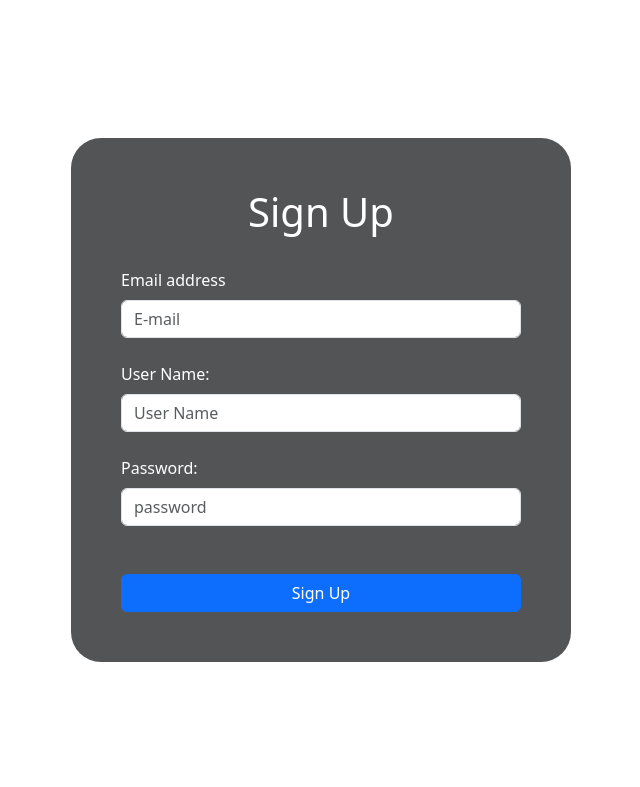
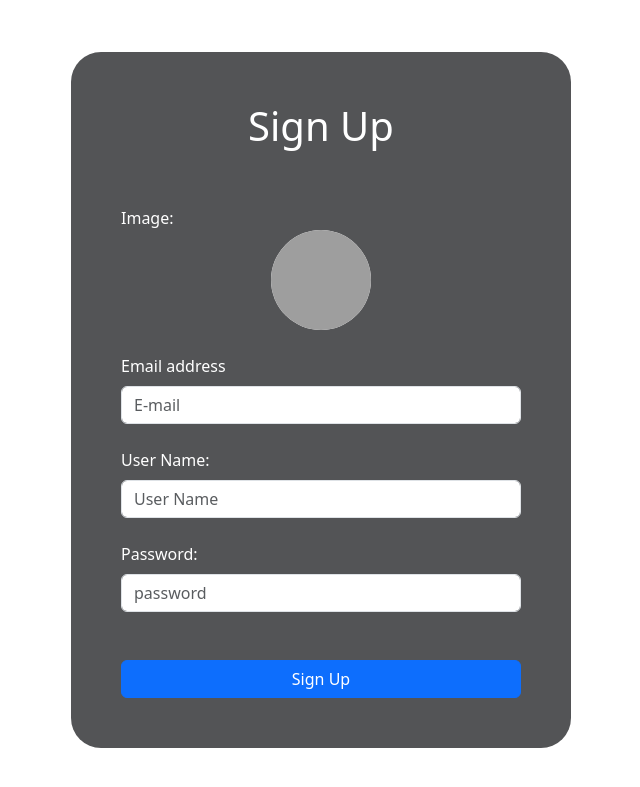
Before and after one commit to Vinayrk2/Real-time-multi-user-collaboration-To-Do-List-Application, a Django app: page /auth/signup in a window 1280 px wide. Shown: the top 787 px of the page, without its empty margins (319-959 px from the left). Run offline with Django 5.2, Linux system fonts and the light colour scheme; grey boxes are pictures that could not be loaded.

Commit message:
"Updated login and signup templates with changes to form fields, labels, and styles."

```diff
--- a/TodoApp/authentication/templates/signup.html
+++ b/TodoApp/authentication/templates/signup.html
@@ -8,11 +8,11 @@
     <link href="https://cdn.jsdelivr.net/npm/bootstrap@5.3.3/dist/css/bootstrap.min.css" rel="stylesheet"
         integrity="sha384-QWTKZyjpPEjISv5WaRU9OFeRpok6YctnYmDr5pNlyT2bRjXh0JMhjY6hW+ALEwIH" crossorigin="anonymous" />
     <style>
-
-        .app{
+        .app {
             height: 100vh;
             width: 100vw;
         }
+
         form {
             width: 500px;
             max-width: 700px;
@@ -20,7 +20,10 @@
             border-radius: 30px;
             padding: 50px;
             background: #131417b9;
-            color:white;
+            color: white;
+        }
+        #file{
+            display: none;
         }
     </style>
 
@@ -32,30 +35,54 @@
 
         <div class="row mx-auto">
             <div class="signup d-block">
-        <form method="post" action="/auth/signup">
-            {% csrf_token %}
+                <form action="/auth/signup" method="post">
+
                     <div class="mb-4">
                         <h1 class="title d-flex justify-content-center">Sign Up</h1>
                         </br>
-                <label for="exampleInputEmail1" class="form-label">Email address</label>
-                <input v-model="email" name="email" type="email" class="form-control" id="exampleInputEmail1"
+                    </div>
+                    <div class="mb-4 justify-content-center">
+                        <label class="d-block">Image:
+                            <input type="file" id="file" accept="image/*" onchange="loadFile(event)" name="file">
+                            <img src="image/more.png" class="d-block mx-auto" id="output" height="100px" width="100px"
+                                style="border-radius: 50%; background-color: white;" />
+                        </label>
+                    </div>
+                    <div class="mb-4">
+                        <label for="InputEmail1" class="form-label">Email address</label>
+                        <input v-model="email" name="InputEmail1" type="email" class="form-control" id="InputEmail1"
                             aria-describedby="emailHelp" placeholder="E-mail" required>
                     </div>
                     <div class="mb-4">
-                <label for="exampleInputPassword1" class="form-label">User Name:</label>
-                <input type="text" name="username" class="form-control" id="exampleInputPassword1"
-                    placeholder="User Name" required>
+                        <label for="InputPassword1" class="form-label">User Name:</label>
+                        <input type="text" name="InputPassword1" class="form-control" id="InputPassword1" placeholder="User Name"
+                            required>
                     </div>
                     <div class="mb-4">
-                <label for="exampleInputPassword1" class="form-label">Password:</label>
-                <input type="password" name="password" class="form-control" id="exampleInputPassword1"
-                    placeholder="password" required>
+                        <label for="InputPassword1" class="form-label">Password:</label>
+                        <input type="password" name="InputPassword1" class="form-control" id="InputPassword1" placeholder="password"
+                            required>
                     </div>
-
                     <div class="d-grid gap-2 mt-5">
                         <button type="submit" class="btn btn-primary">Sign Up</button>
                     </div>
-        </form></div></div>
+                </form>
+            </div>
+        </div>
+
+        <script>
+
+            var loadFile = function (event) {
+                var output = document.getElementById('output');
+                output.src = URL.createObjectURL(event.target.files[0]);
+                output.onload = function () {
+                    URL.revokeObjectURL(output.src) // free memory
+                }
+            };
+        </script>
+
+
+
     </div>
 </body>
 
```
Also changed, not shown: TodoApp/authentication/templates/login.html (+6 -7 lines). Lines whose indentation alone changed are shown as unchanged.
